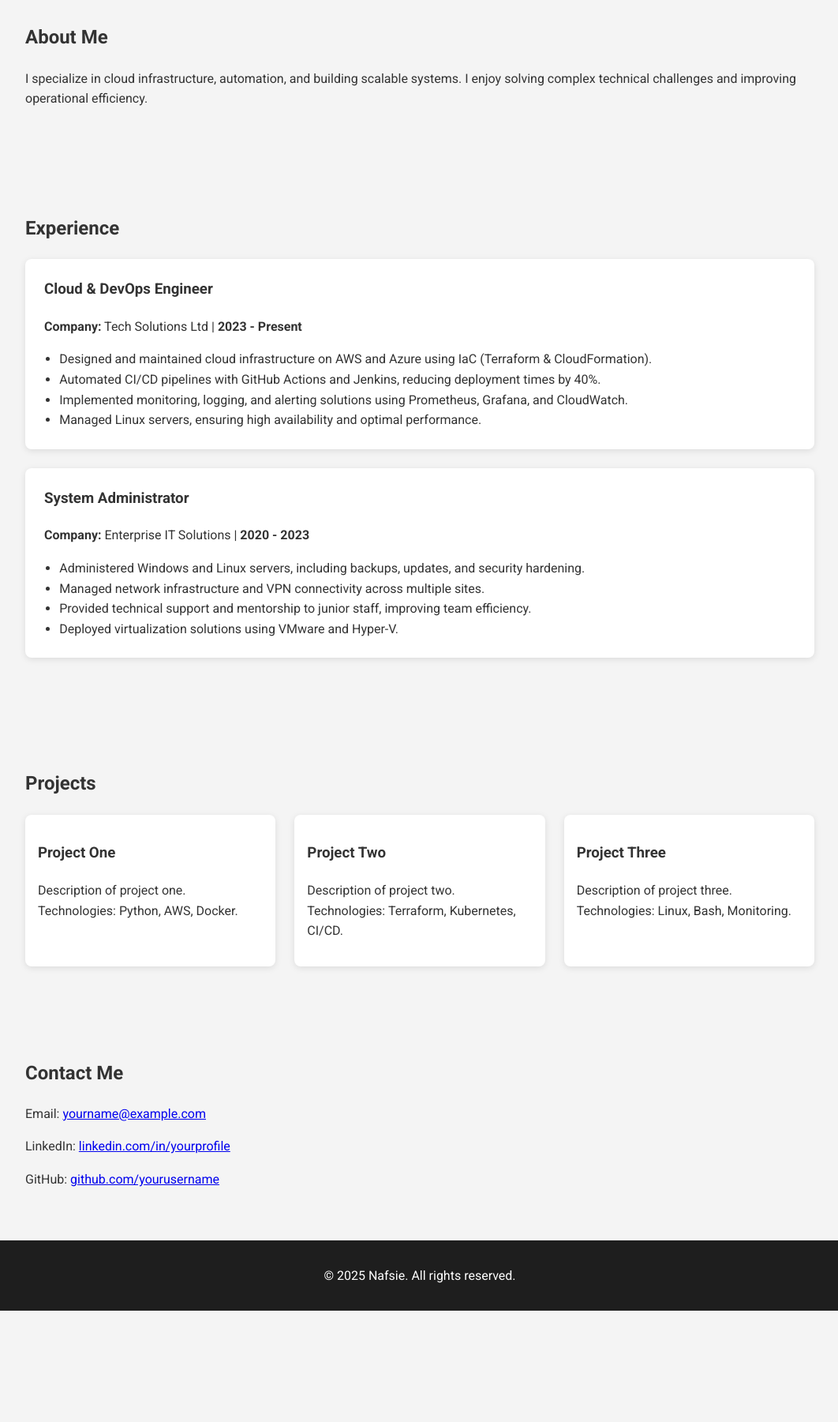
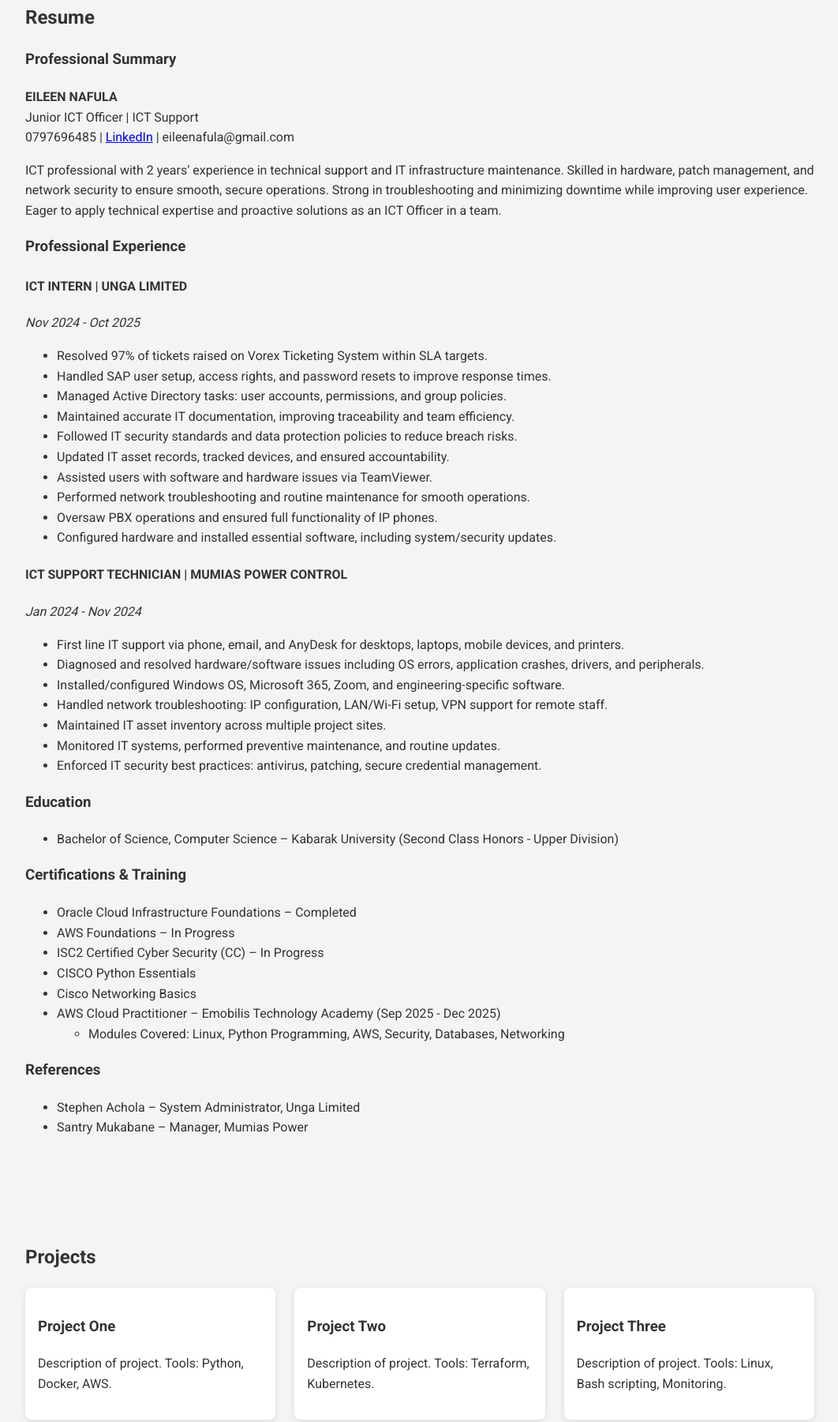
Before and after one commit to Nafsie/Portfolio-website, a plain HTML site: page index.html in a window 1280 px wide. Shown: the part 458-2259 px from the top of the page at 79% size, without its empty margins (108-1170 px from the left). Before the commit the page ends 2118 px from the top, so only its background shows below. Drawn offline with Linux system fonts and the light colour scheme.

Commit message:
Revamp portfolio structure and content
Updated the portfolio layout and content, including navigation, sections for home, resume, projects, and lab challenges.

```diff
--- a/index.html
+++ b/index.html
@@ -8,75 +8,170 @@
   <link href="https://fonts.googleapis.com/css2?family=Roboto:wght@400;700&display=swap" rel="stylesheet">
 </head>
 <body>
+  <!-- Navigation -->
   <header>
     <nav>
       <h1>Eileen Nafula</h1>
       <ul>
-        <li><a href="#about">About</a></li>
+        <li><a href="#home">Home</a></li>
+        <li><a href="#resume">Resume</a></li>
         <li><a href="#projects">Projects</a></li>
+        <li><a href="#lab">Lab Challenges</a></li>
         <li><a href="#contact">Contact</a></li>
       </ul>
     </nav>
   </header>
 
-  <section id="hero">
-    <h2>Hello, I am Nafula Eileen</h2>
-    <p>ICT | DevOps | Cloud | System Admin</p>
+  <!-- Home -->
+  <section id="home">
+    <div class="hero">
+      <img src="profile.jpg" alt="Nafsie Photo" class="profile-pic">
+      <h2>Hello, I’m Eileen Nafula</h2>
+      <p>ICT | DevOps | Cloud | System Admin</p>
+      <p>Create, automate, and optimize IT solutions. Your digital identity starts here.</p>
+    </div>
   </section>
 
-  <section id="about">
-    <h2>About Me</h2>
-    <p>I specialize in cloud infrastructure, automation, and building scalable systems. I enjoy solving complex technical challenges and improving operational efficiency.</p>
-  </section>
-<section id="experience">
-  <h2>Experience</h2>
-  <div class="experience-item">
-    <h3>Cloud & DevOps Engineer</h3>
-    <p><strong>Company:</strong> Tech Solutions Ltd | <strong>2023 - Present</strong></p>
+
+    <!-- Resume -->
+<section id="resume">
+  <h2>Resume</h2>
+
+  <!-- Professional Summary -->
+  <div class="resume-section">
+    <h3>Professional Summary</h3>
+    <p>
+      <strong>EILEEN NAFULA</strong><br>
+      Junior ICT Officer | ICT Support<br>
+      0797696485 | <a href="https://www.linkedin.com/in/eileen-nafula" target="_blank">LinkedIn</a> | eileenafula@gmail.com
+    </p>
+    <p>
+      ICT professional with 2 years’ experience in technical support and IT infrastructure maintenance. Skilled in hardware, patch management, and network security to ensure smooth, secure operations. Strong in troubleshooting and minimizing downtime while improving user experience. Eager to apply technical expertise and proactive solutions as an ICT Officer in a team.
+    </p>
+  </div>
+
+  <!-- Professional Experience -->
+  <div class="resume-section">
+    <h3>Professional Experience</h3>
+
+    <div class="experience-item">
+      <h4>ICT INTERN | UNGA LIMITED</h4>
+      <p><em>Nov 2024 - Oct 2025</em></p>
+      <ul>
+        <li>Resolved 97% of tickets raised on Vorex Ticketing System within SLA targets.</li>
+        <li>Handled SAP user setup, access rights, and password resets to improve response times.</li>
+        <li>Managed Active Directory tasks: user accounts, permissions, and group policies.</li>
+        <li>Maintained accurate IT documentation, improving traceability and team efficiency.</li>
+        <li>Followed IT security standards and data protection policies to reduce breach risks.</li>
+        <li>Updated IT asset records, tracked devices, and ensured accountability.</li>
+        <li>Assisted users with software and hardware issues via TeamViewer.</li>
+        <li>Performed network troubleshooting and routine maintenance for smooth operations.</li>
+        <li>Oversaw PBX operations and ensured full functionality of IP phones.</li>
+        <li>Configured hardware and installed essential software, including system/security updates.</li>
+      </ul>
+    </div>
+
+    <div class="experience-item">
+      <h4>ICT SUPPORT TECHNICIAN | MUMIAS POWER CONTROL</h4>
+      <p><em>Jan 2024 - Nov 2024</em></p>
+      <ul>
+        <li>First line IT support via phone, email, and AnyDesk for desktops, laptops, mobile devices, and printers.</li>
+        <li>Diagnosed and resolved hardware/software issues including OS errors, application crashes, drivers, and peripherals.</li>
+        <li>Installed/configured Windows OS, Microsoft 365, Zoom, and engineering-specific software.</li>
+        <li>Handled network troubleshooting: IP configuration, LAN/Wi-Fi setup, VPN support for remote staff.</li>
+        <li>Maintained IT asset inventory across multiple project sites.</li>
+        <li>Monitored IT systems, performed preventive maintenance, and routine updates.</li>
+        <li>Enforced IT security best practices: antivirus, patching, secure credential management.</li>
+      </ul>
+    </div>
+  </div>
+
+  <!-- Education -->
+  <div class="resume-section">
+    <h3>Education</h3>
     <ul>
-      <li>Designed and maintained cloud infrastructure on AWS and Azure using IaC (Terraform & CloudFormation).</li>
-      <li>Automated CI/CD pipelines with GitHub Actions and Jenkins, reducing deployment times by 40%.</li>
-      <li>Implemented monitoring, logging, and alerting solutions using Prometheus, Grafana, and CloudWatch.</li>
-      <li>Managed Linux servers, ensuring high availability and optimal performance.</li>
+      <li>Bachelor of Science, Computer Science – Kabarak University (Second Class Honors - Upper Division)</li>
     </ul>
   </div>
 
-  <div class="experience-item">
-    <h3>System Administrator</h3>
-    <p><strong>Company:</strong> Enterprise IT Solutions | <strong>2020 - 2023</strong></p>
+  <!-- Certifications & Training -->
+<div class="resume-section">
+  <h3>Certifications & Training</h3>
+  <ul>
+    <li>Oracle Cloud Infrastructure Foundations – Completed</li>
+    <li>AWS Foundations – In Progress</li>
+    <li>ISC2 Certified Cyber Security (CC) – In Progress</li>
+    <li>CISCO Python Essentials</li>
+    <li>Cisco Networking Basics</li>
+    <li>AWS Cloud Practitioner – Emobilis Technology Academy (Sep 2025 - Dec 2025)
+      <ul>
+        <li>Modules Covered: Linux, Python Programming, AWS, Security, Databases, Networking</li>
+      </ul>
+    </li>
+  </ul>
+</div>
+
+
+
+  <!-- References -->
+  <div class="resume-section">
+    <h3>References</h3>
     <ul>
-      <li>Administered Windows and Linux servers, including backups, updates, and security hardening.</li>
-      <li>Managed network infrastructure and VPN connectivity across multiple sites.</li>
-      <li>Provided technical support and mentorship to junior staff, improving team efficiency.</li>
-      <li>Deployed virtualization solutions using VMware and Hyper-V.</li>
+      <li>Stephen Achola – System Administrator, Unga Limited</li>
+      <li>Santry Mukabane – Manager, Mumias Power</li>
     </ul>
   </div>
 </section>
 
 
+  <!-- Projects -->
   <section id="projects">
     <h2>Projects</h2>
     <div class="project-grid">
       <div class="project-card">
         <h3>Project One</h3>
-        <p>Description of project one. Technologies: Python, AWS, Docker.</p>
+        <p>Description of project. Tools: Python, Docker, AWS.</p>
       </div>
       <div class="project-card">
         <h3>Project Two</h3>
-        <p>Description of project two. Technologies: Terraform, Kubernetes, CI/CD.</p>
+        <p>Description of project. Tools: Terraform, Kubernetes.</p>
       </div>
       <div class="project-card">
         <h3>Project Three</h3>
-        <p>Description of project three. Technologies: Linux, Bash, Monitoring.</p>
+        <p>Description of project. Tools: Linux, Bash scripting, Monitoring.</p>
       </div>
     </div>
   </section>
 
+  <!-- Lab Challenges -->
+  <section id="lab">
+    <h2>Lab Challenges</h2>
+    <div class="lab-challenge">
+      <h3>Challenge One</h3>
+      <p><strong>Problem Statement:</strong> Example CTF / Lab problem.</p>
+      <p><strong>Approach & Tools:</strong> Terraform, AWS, Linux</p>
+      <p><strong>Key Lessons:</strong> Learned IaC best practices, automation efficiency.</p>
+      <!-- <img src="challenge1-screenshot.png" alt="Challenge screenshot"> -->
+    </div>
+
+    <div class="lab-challenge">
+      <h3>Challenge Two</h3>
+      <p><strong>Problem Statement:</strong> Another lab challenge or CTF.</p>
+      <p><strong>Approach & Tools:</strong> Docker, Kubernetes</p>
+      <p><strong>Key Lessons:</strong> Learned container orchestration and scaling strategies.</p>
+      <!-- <img src="challenge2-screenshot.png" alt="Challenge screenshot"> -->
+    </div>
+  </section>
+
+  <!-- Contact -->
   <section id="contact">
-    <h2>Contact Me</h2>
-    <p>Email: <a href="mailto:yourname@example.com">yourname@example.com</a></p>
-    <p>LinkedIn: <a href="https://linkedin.com/in/yourprofile" target="_blank">linkedin.com/in/yourprofile</a></p>
-    <p>GitHub: <a href="https://github.com/yourusername" target="_blank">github.com/yourusername</a></p>
+    <h2>Contact</h2>
+    <ul>
+      <li>Email: <a href="mailto:eileenafula@gmail.com">eileenafula@gmail.com</a></li>
+      <li>LinkedIn: <a href="https://linkedin.com/in/yourprofile" target="_blank">linkedin.com/in/yourprofile</a></li>
+      <li>GitHub: <a href="https://github.com/yourusername" target="_blank">github.com/yourusername</a></li>
+      <li>Phone: +254 797696485</li>
+    </ul>
   </section>
 
   <footer>
```
